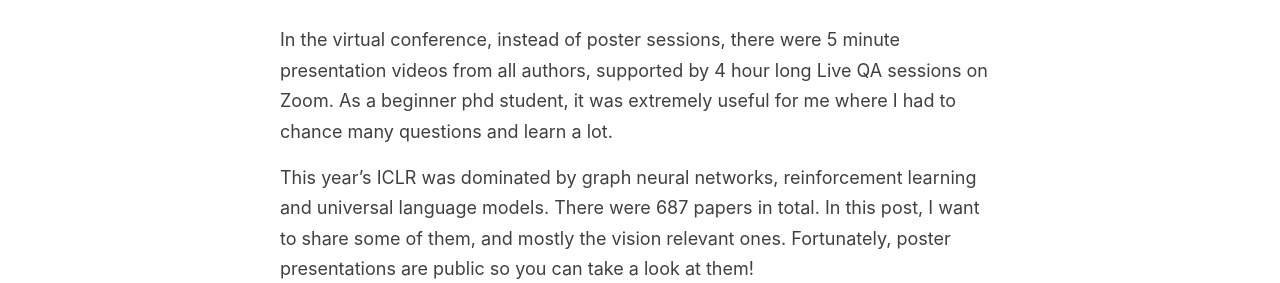
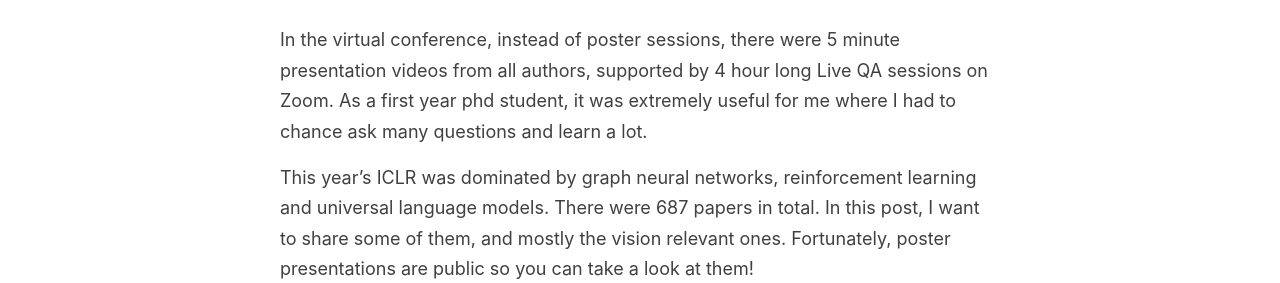
Before and after one commit to evinpinar/evinpinar.github.io, a Jekyll site: the page built from _posts/2020-5-10-iclr2020-vision.md, in a window 1280 px wide and 1400 px high, scrolled down 379 px. Shown: the part 231-514 px from the top of the window. Built offline with Jekyll 4.4.1, drawn with Linux system fonts in a browser that asks for light colours; comment, search, counter and statistics services are not loaded; some of the changed text lies outside the part shown.

Commit message:
iclr edit

```diff
--- a/_posts/2020-5-10-iclr2020-vision.md
+++ b/_posts/2020-5-10-iclr2020-vision.md
@@ -9,7 +9,7 @@ ICLR this year happened fully virtual thanks to coronavirus, and I had a chance
 
 <img src="/images/iclr.png">
 
-In the virtual conference, instead of poster sessions, there were 5 minute presentation videos from all authors, supported by 4 hour long Live QA sessions on Zoom. As a beginner phd student, it was extremely useful for me where I had to chance many questions and learn a lot.
+In the virtual conference, instead of poster sessions, there were 5 minute presentation videos from all authors, supported by 4 hour long Live QA sessions on Zoom. As a first year phd student, it was extremely useful for me where I had to chance ask many questions and learn a lot.
 
 This year's ICLR was dominated by graph neural networks, reinforcement learning and universal language models. There were 687 papers in total. In this post, I want to share some of them, and mostly the vision relevant ones. Fortunately, poster presentations are public so you can take a look at them!
 
@@ -26,15 +26,15 @@ They first have a stereo depth map prediction module to predict 3D objects in th
 
 They predict segmentation contours by using polygons as a middle representation. They first initialize points as a circle shaped polygon-contour. Given an image, through a trained autoencoder, they predict the amount of shift on the initial polygon: two maps that show the displacements of points on x direction an y direction. They update the initial polygon points (contour) according to the shifts, apply Delaunay triangulation to get mask regions. By feeding these triangle faces into a neural renderer, the final mask is extracted (neural renderer is not trained, it is used only to make it end-to-end learnable). The predicted mask is then compared to ground truth and that loss is used to train all model.
 
-* [RGBD-GAN: Unsupervised 3D Representation Learning From Natural Image Datasets via RGBD Image Synthesis] (https://iclr.cc/virtual/poster_HyxjNyrtPr.html)
+### [RGBD-GAN: Unsupervised 3D Representation Learning From Natural Image Datasets via RGBD Image Synthesis](https://iclr.cc/virtual/poster_HyxjNyrtPr.html)
 
 The idea is to train a generator to generate RGB image and depth pair with given camera parameters (K, R, T). Besides GAN discriminator loss which checks if products are realistic, they generate two images with two different poses, and use an additional photoconsistency loss by warping the first to second and second to the first one. They show how this can be used along with PCGAN, StyleGAN and DeepVoxels.
 
-* [Higher-Order Function Networks for Learning Composable 3D Object Representations](https://iclr.cc/virtual/poster_HJgfDREKDB.html)
+### [Higher-Order Function Networks for Learning Composable 3D Object Representations](https://iclr.cc/virtual/poster_HJgfDREKDB.html)
 
 The task is single image point cloud reconstruction. Assuming there is a decoder (mapper) which takes points from a canonical space and maps to points on an object(independent from the object), they create an "encoder" network which takes an image as input, and produces a latent vector which will actually become decoder's parameters. So actually encoder learns to generate decoder parameters depending on the input image. They minimize the chamfer distance on reconstructed point sets. According to the experiments, their model works better than previously posed "nearest neighbor object retrieval" issue on 3D reconstruction.
 
-* [A Critical Analysis of Self-Supervision, or What We Can Learn from a Single Image](https://iclr.cc/virtual/poster_B1esx6EYvr.html)
+### [A Critical Analysis of Self-Supervision, or What We Can Learn from a Single Image](https://iclr.cc/virtual/poster_B1esx6EYvr.html)
 
 They train a self-supervised network (eg. DeepCluster or BiGAN) with a single image cropped in 1M pieces of different sizes and augmentation. They compare this network with 1M different images trained version, and a fully supervised trained model. By taking layers at each level (conv1, conv2, conv3), they compare the classification accuracy when only that layer is used. They found that the low-level accuracies were similar in 1-img, 1M-img, and supervised models. However, the difference between them increased when higher network layer is used. It shows that: low level info can be captured even by a well augmented single image, whereas the current supervised models cannot capture high-level info good even though they use 1M images.
 
```
